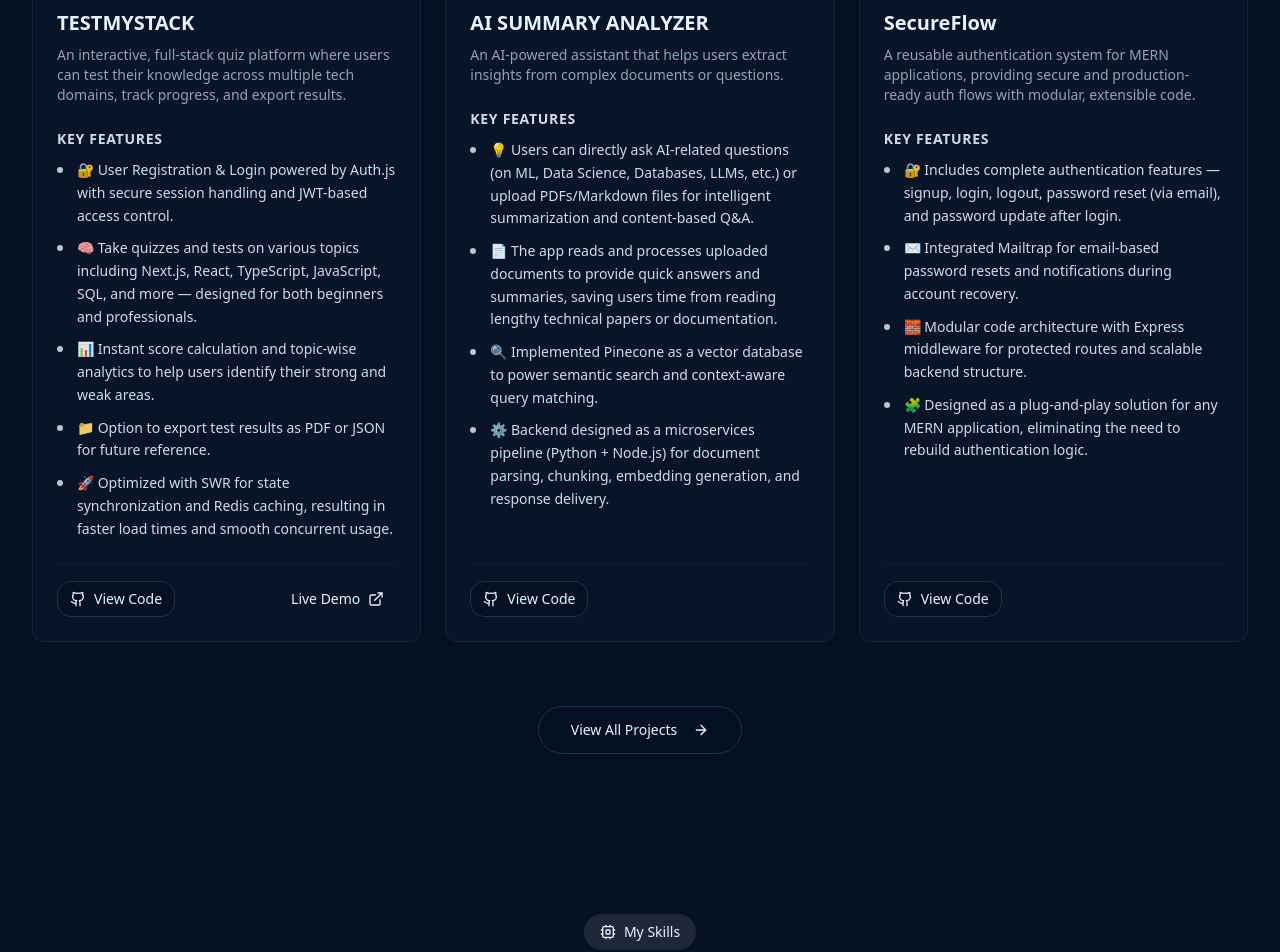
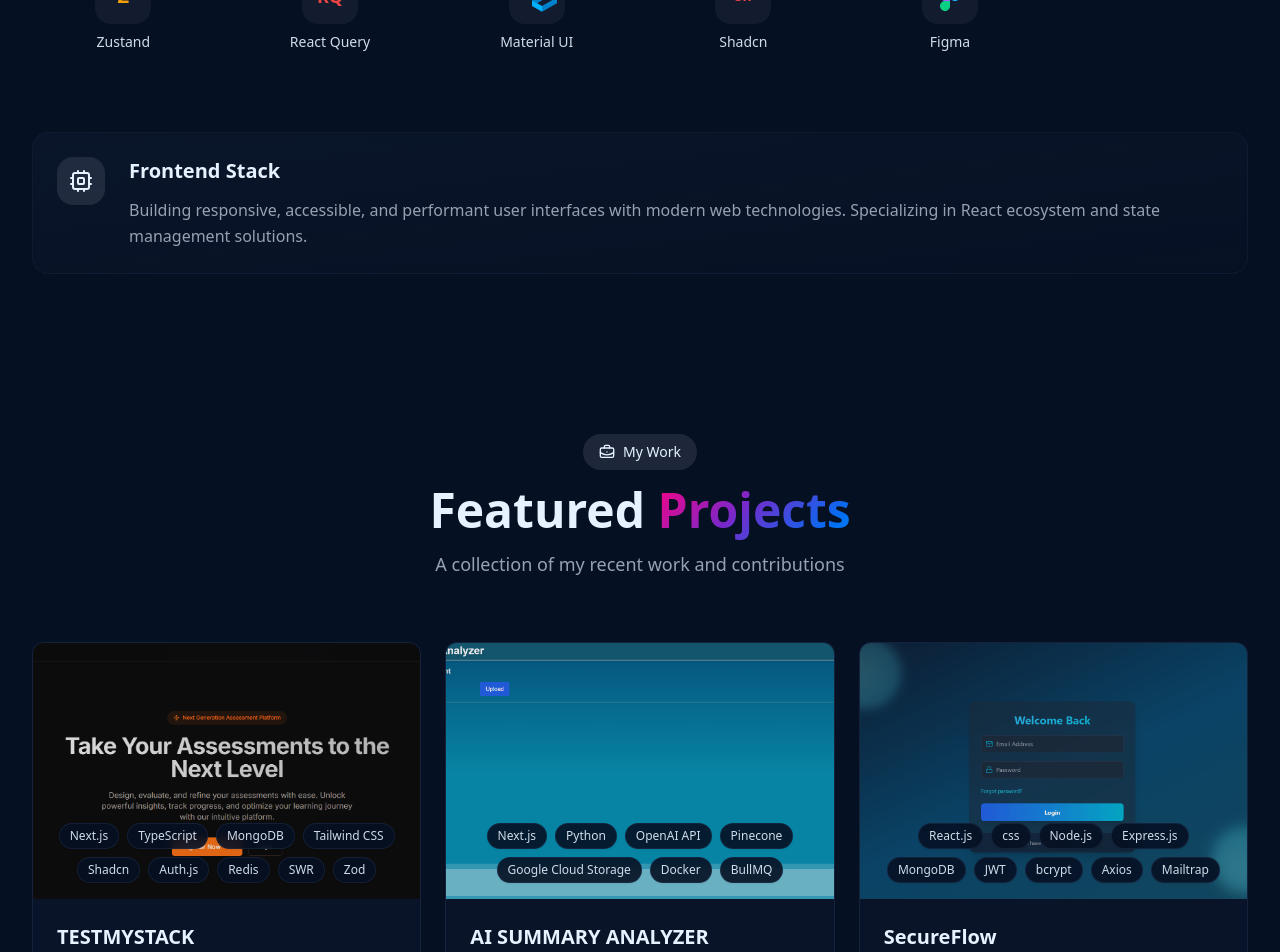
Before and after one commit to sarvesh092/My-Portfolio, a React (Vite) app: page / in a window 1280 px wide. Shown: the part 1360-2312 px from the top of the page. Built offline with nearby package versions, Linux system fonts and the light colour scheme; the HTML template or start-up script is replaced by a standard one.

Commit message:
update index page

```diff
--- a/src/pages/Index.tsx
+++ b/src/pages/Index.tsx
@@ -4,15 +4,17 @@
 import Skills from "@/pages/Skills";
 import Experience from "@/pages/Experience";
 import Contact from "@/pages/Contact";
+import AboutMe from "@/pages/AboutMe";
 
 const Index = () => {
   return (
     <div className="min-h-screen">
       <Navigation />
       <IntroSection />
+      <Skills />
       <Projects />
-      <Skills />
       <Experience />
+      <AboutMe />
       <Contact />
     </div>
   );
```
